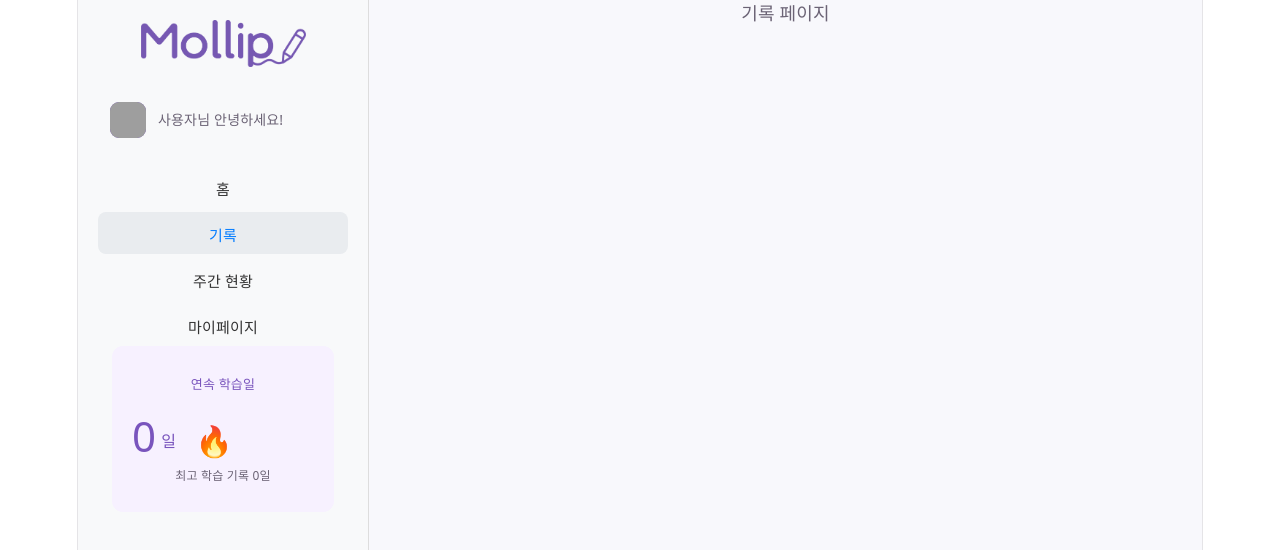
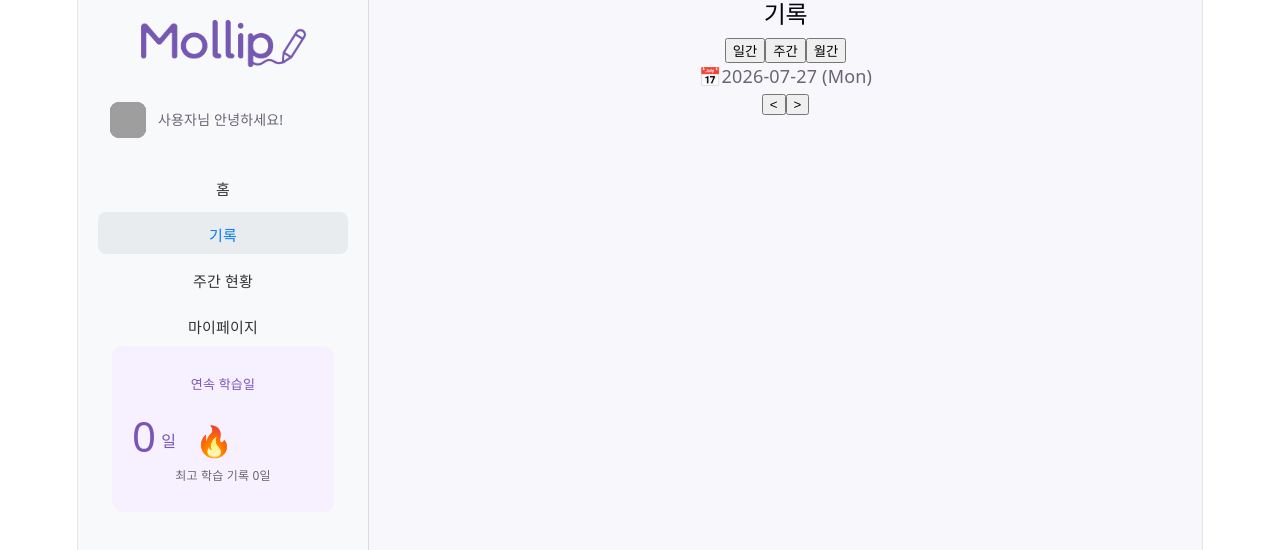
Before and after one commit to harwoon/mollip, a React app in the folder frontend/: page /records in a window 1280 px wide. Shown: the top 550 px of the page. Built offline with nearby package versions, Linux system fonts and the light colour scheme; no server answers; grey boxes are pictures that could not be loaded; the HTML template or start-up script is replaced by a standard one.

Commit message:
기록 페이지 1차

```diff
--- a/frontend/src/App.jsx
+++ b/frontend/src/App.jsx
@@ -4,6 +4,7 @@ import Home from "./pages/HomePage"
 import Signup from "./pages/SignupPage"
 import Main from "./components/MainLayout"
 import MyPage from "./pages/MyPage"
+import RecordPage from "./pages/RecordPage"
 
 const router = createBrowserRouter([
   {
@@ -24,7 +25,7 @@ const router = createBrowserRouter([
       },
       {
         path: "/records",
-        element: <div>기록 페이지</div>
+        element: <RecordPage/>
       },
       {
         path: "/weekly",
--- /dev/null
+++ b/frontend/src/features/record/api/study.js
@@ -0,0 +1,23 @@
+const API_URL = import.meta.env.VITE_LOCAL_API_URL
+
+// 총 공부시간 가져오기
+export async function getStudyRecord(type,date) {
+    const token = localStorage.getItem("token")
+
+    const response = await fetch(`${API_URL}/study/records?type=${type}&date=${date}`, {
+        method: "GET",
+        headers: {
+            Authorization: `Bearer ${token}`
+        }
+    })
+
+    const data = await response.json()
+
+    if(!response.ok){
+        throw new Error(
+            data.message || "총 공부 시간을 불러오지 못했습니다."
+        )
+    }
+
+    return data
+}
--- /dev/null
+++ b/frontend/src/features/record/components/DateSelector.jsx
@@ -0,0 +1,30 @@
+import React from 'react';
+import dayjs from 'dayjs';
+
+export default function DateSelector({ selectedDate, onChangeDate }) {
+  // 이전 날짜로 이동
+  const handlePrev = () => {
+    const prevDate = dayjs(selectedDate).subtract(1, 'day').toDate()
+    onChangeDate(prevDate)
+  };
+
+  // 다음 날짜로 이동
+  const handleNext = () => {
+    const nextDate = dayjs(selectedDate).add(1, 'day').toDate()
+    onChangeDate(nextDate)
+  }
+
+  return (
+    <div className="date-selector-box">
+      <span className="calendar-icon">📅</span>
+      <span className="date-text">
+        {dayjs(selectedDate).format('YYYY-MM-DD (ddd)')}
+      </span>
+
+      <div className="arrow-buttons">
+        <button onClick={handlePrev}>&lt;</button>
+        <button onClick={handleNext}>&gt;</button>
+      </div>
+    </div>
+  )
+}
--- /dev/null
+++ b/frontend/src/features/record/components/TabSelector.jsx
@@ -0,0 +1,26 @@
+import React from 'react'
+
+export default function TabSelector({ currentType, onChangeType }) {
+  return (
+    <div>
+      <button
+        className={`tab-btn ${currentType === 'daily' ? 'active' : ''}`}
+        onClick={() => onChangeType('daily')}
+      >
+        일간
+      </button>
+      <button
+        className={`tab-btn ${currentType === 'weekly' ? 'active' : ''}`}
+        onClick={() => onChangeType('weekly')}
+      >
+        주간
+      </button>
+      <button
+        className={`tab-btn ${currentType === 'monthly' ? 'active' : ''}`}
+        onClick={() => onChangeType('monthly')}
+      >
+        월간
+      </button>
+    </div>
+  )
+}
--- /dev/null
+++ b/frontend/src/features/record/components/TotalStudy.jsx
@@ -0,0 +1,30 @@
+import React, { useState, useEffect } from 'react'
+import { getStudyRecord } from '../api/study.js'
+import dayjs from 'dayjs'
+
+export default function TotalStudy({selectedDate,type}) {
+  const [studyTime, setStudyTime] = useState("0시간 0분")
+
+  useEffect(() => {
+    const fetchStudyTime = async () => {
+      try {
+        const formattedDate = dayjs(selectedDate).format('YYYY-MM-DD')
+
+        // API 요청
+        const data = await getStudyRecord(type, formattedDate)
+
+        setStudyTime(data.totalTime || "0시간 0분")
+      } catch (error) {
+        console.error("공부 시간을 가져오는데 실패했습니다:", error)
+      }
+    }
+
+    fetchStudyTime()
+  }, [selectedDate, type])
+
+  return (
+      <div>
+        <h2>{studyTime}</h2>
+      </div>
+  )
+}
--- /dev/null
+++ b/frontend/src/pages/RecordPage.jsx
@@ -0,0 +1,29 @@
+import React, { useState } from 'react'
+import TotalStudy from '../features/record/components/TotalStudy.jsx'
+import TabSelector from '../features/record/components/TabSelector.jsx'
+import DateSelector from '../features/record/components/DateSelector.jsx'
+
+export default function RecordPage() {
+  const [selectedDate, setSelectedDate] = useState(new Date())
+  const [recordType, setRecordType] = useState("daily")
+
+return (
+    <div>
+      <div>
+        <div>
+          <h2>기록</h2>
+          <TabSelector
+            currentType={recordType}
+            onChangeType={setRecordType}
+          />
+        </div>
+
+        <DateSelector
+          selectedDate={selectedDate}
+          onChangeDate={setSelectedDate}
+        />
+      </div>
+
+    </div>
+  )
+}
```
